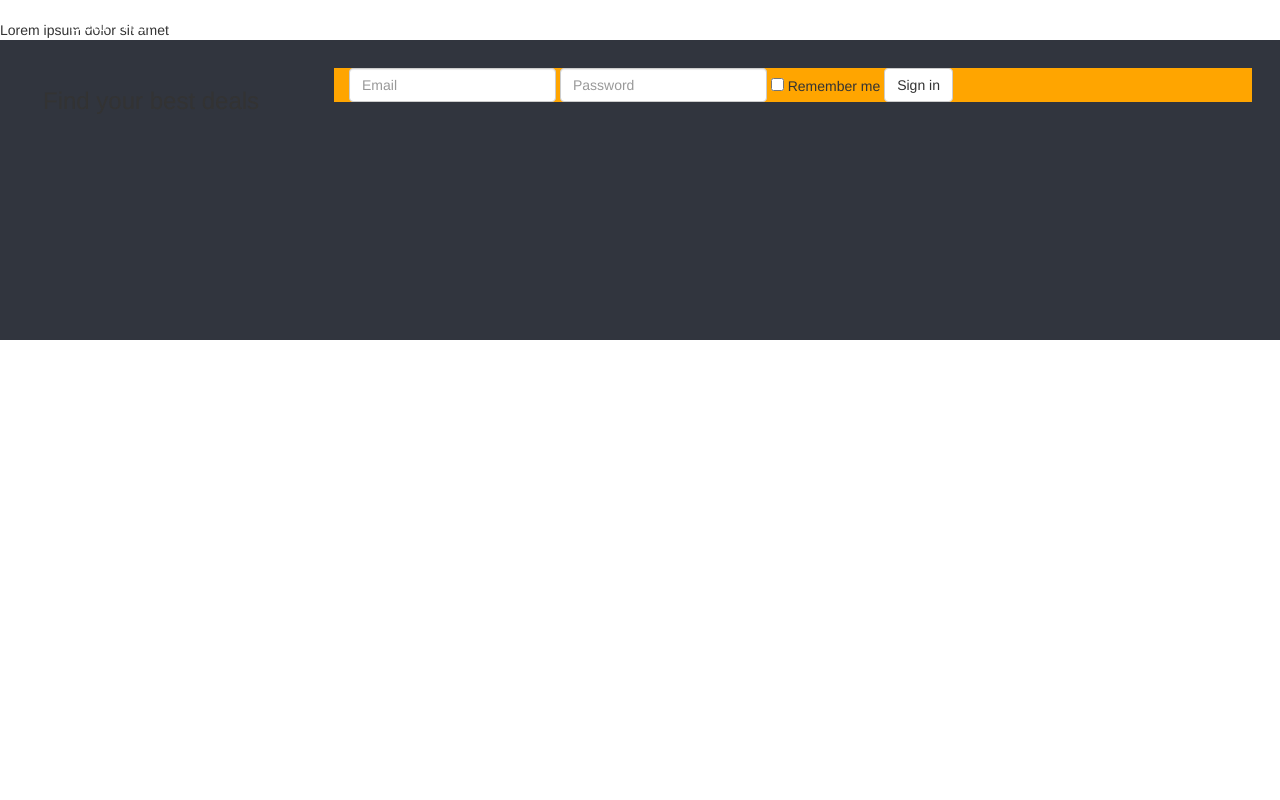
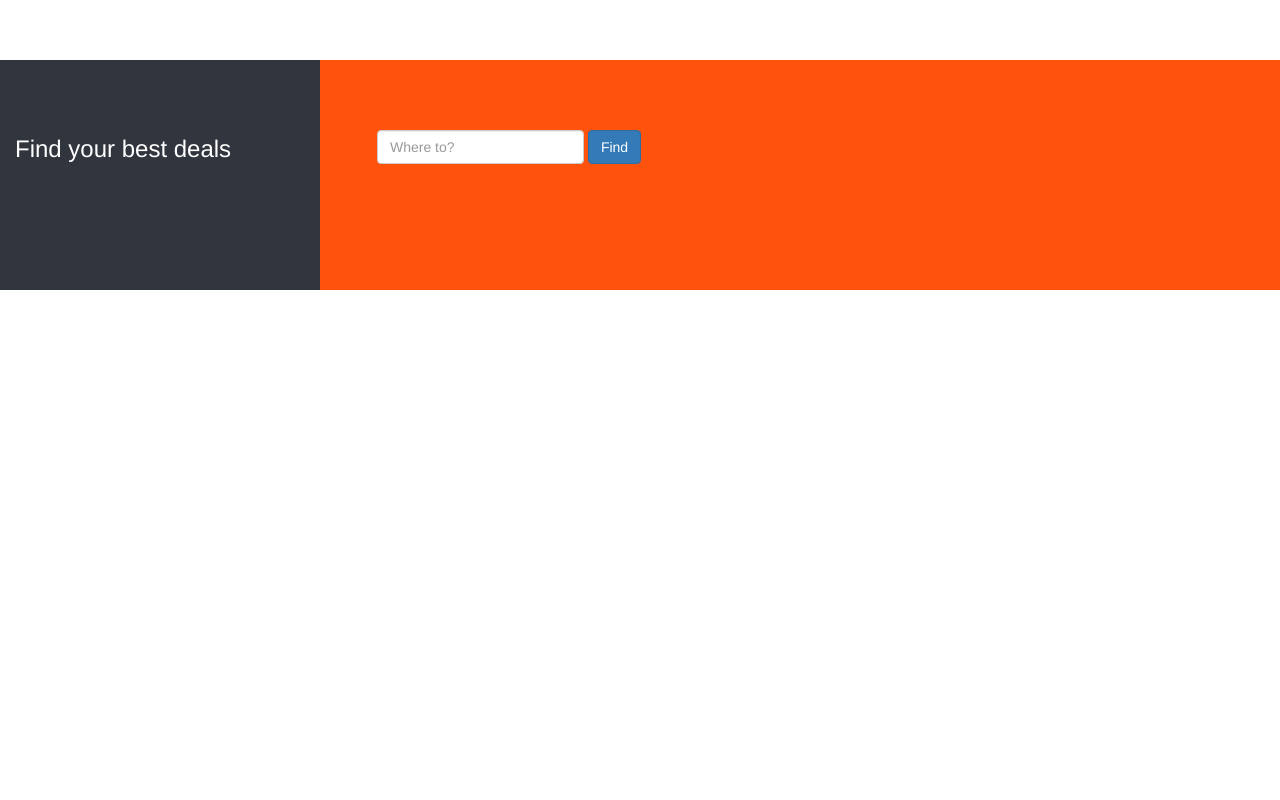
Before and after one commit to deal-thief/deal-thief, a Python web app: template deal_thief/templates/home.html in a window 1280 px wide. Run offline with Jinja, Linux system fonts and the light colour scheme; the template is opened without the code that fills it, so the values that code supplies are empty; some libraries are stand-ins or nearby versions.

Commit message:
more styling

```diff
--- /dev/null
+++ b/deal_thief/static/assets/css/base.css
@@ -0,0 +1,3 @@
+html,body {
+    height: 100%;
+}
--- a/deal_thief/static/assets/css/modules.css
+++ b/deal_thief/static/assets/css/modules.css
@@ -11,10 +11,27 @@
 	color: #FFF;
 }
 
-#search-form {
-	padding: 2em;
-	min-height: 300px;
+#search-section {
+	min-height: 230px;
 	background-color: #31353e;
+}
+
+#search-section #search-title {
+	padding-top: 4em;
+}
+
+#search-section #search-form-container {
+	min-height: 230px;
+	background: #FF530D;
+}
+
+#search-section h3 {
+	color: #FFF
+}
+
+#search-section #search-form {
+	margin: 3em;
+	margin-top: 5em;
 }
 
 .form-signin {
--- a/deal_thief/templates/home.html
+++ b/deal_thief/templates/home.html
@@ -13,35 +13,36 @@
 <main id="content" class="container-fluid">
   <section id="slider" class="row">
 		<div class="master-slider ms-skin-default" id="hotdeals-slider">
-				<div class="ms-slide">
-						<img src="static/vendor/plugins/masterslider/style/blank.gif" data-src="static/assets/img/seattle.jpg" alt="lorem ipsum dolor sit"/>
-						<div class="ms-layer ms-caption" style="top:10em; left:30px;">
-								Lorem ipsum dolor sit amet
-						</div>
+			<div class="ms-slide">
+				<img src="static/vendor/plugins/masterslider/style/blank.gif" data-src="static/assets/img/seattle.jpg" alt=""/>
+				<div class="ms-layer ms-caption" style="top:10em; left:30px;">
+				</div>
 						<!--<a href="/">Home</a>-->
+			</div>
+			<div class="ms-slide">
+				<img src="static/vendor/plugins/masterslider/style/blank.gif" data-src="static/assets/img/london.jpg" alt=""/>
+				<div class="ms-layer ms-caption" style="top:10em; left:30px;">
 				</div>
+						<!--<a href="/">Home</a>-->
+			</div>
+			<div class="ms-slide">
+				<img src="static/vendor/plugins/masterslider/style/blank.gif" data-src="static/assets/img/singapore.jpg" alt=""/>
+				<div class="ms-layer ms-caption" style="top:10em; left:30px;">
+				</div>
+						<!--<a href="/">Home</a>-->
+			</div>
 		</div>
   </section>
-	<section id="search-form" class="row">
-		<div class="col-md-3">
+	<section id="search-section" class="row">
+		<div id="search-title" class="col-sm-3">
 			<h3>Find your best deals</h3>
 		</div>
-		<div id="search-form-container" class="col-md-9" style="background:orange;">
-			<form class="form-inline">
+		<div id="search-form-container" class="col-sm-9">
+			<form id="search-form" class="form-inline">
 				<div class="form-group">
-					<label class="sr-only" for="exampleInputEmail3">Email address</label>
-					<input type="email" class="form-control" id="exampleInputEmail3" placeholder="Email">
+					<input type="text" class="form-control" id="location" placeholder="Where to?">
 				</div>
-				<div class="form-group">
-					<label class="sr-only" for="exampleInputPassword3">Password</label>
-					<input type="password" class="form-control" id="exampleInputPassword3" placeholder="Password">
-				</div>
-				<div class="checkbox">
-					<label>
-						<input type="checkbox"> Remember me
-					</label>
-				</div>
-				<button type="submit" class="btn btn-default">Sign in</button>
+				<button type="submit" class="btn btn-primary">Find</button>
 			</form>
 		</div>
 	</section>
@@ -57,8 +58,11 @@
 			var slider = new MasterSlider();
 			slider.setup('hotdeals-slider' , {
 				layout: "fullscreen",
+				autoplay: true,
 				mouse: false,
-				fullscreenMargin: 300
+				view: 'flow',
+				shuffle: true,
+				fullscreenMargin: 230
 			});
 	</script>
 
```
Also changed, not shown: deal_thief/static/assets/img/london.jpg (added), deal_thief/static/assets/img/singapore.jpg (added).
